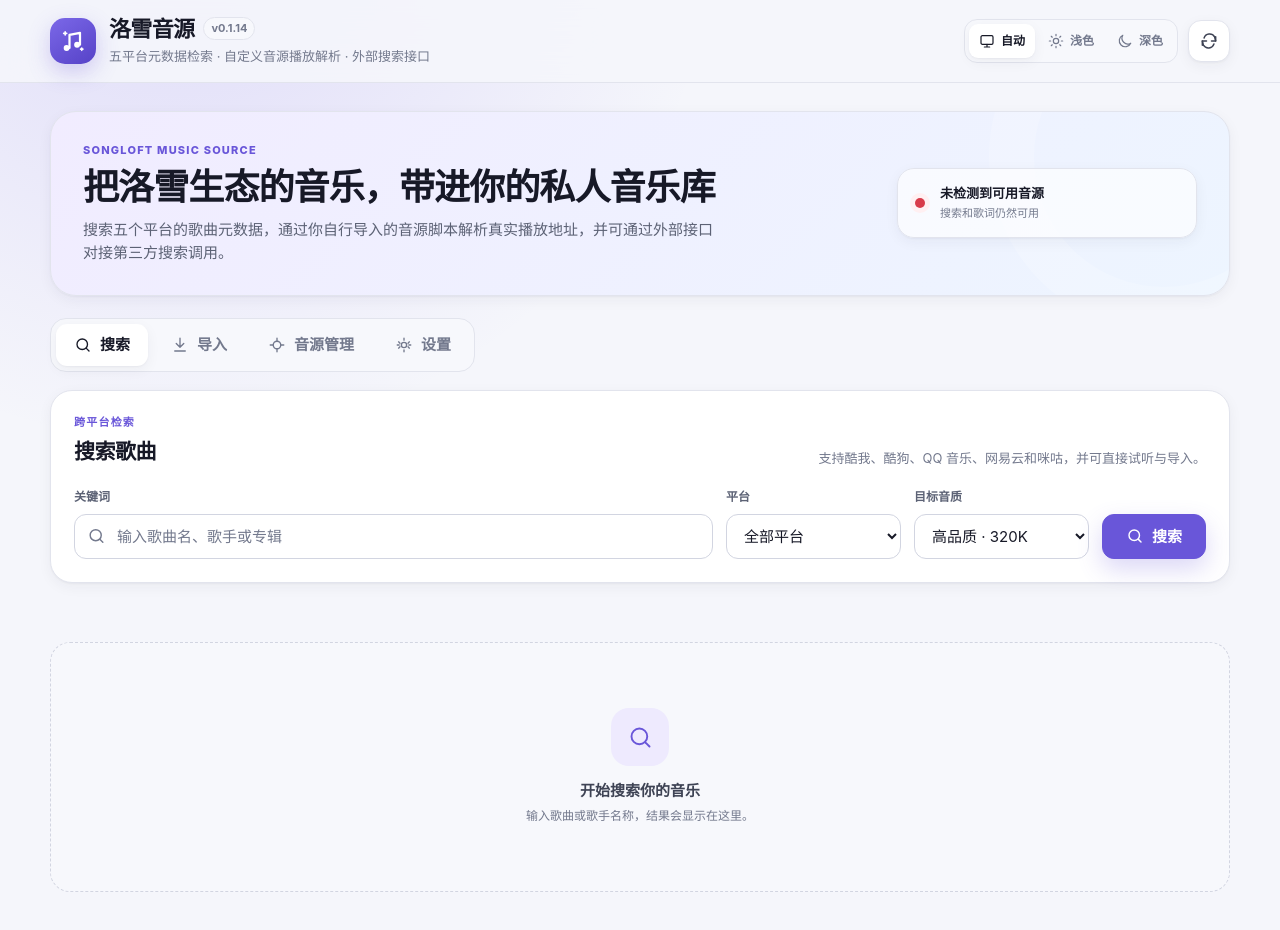
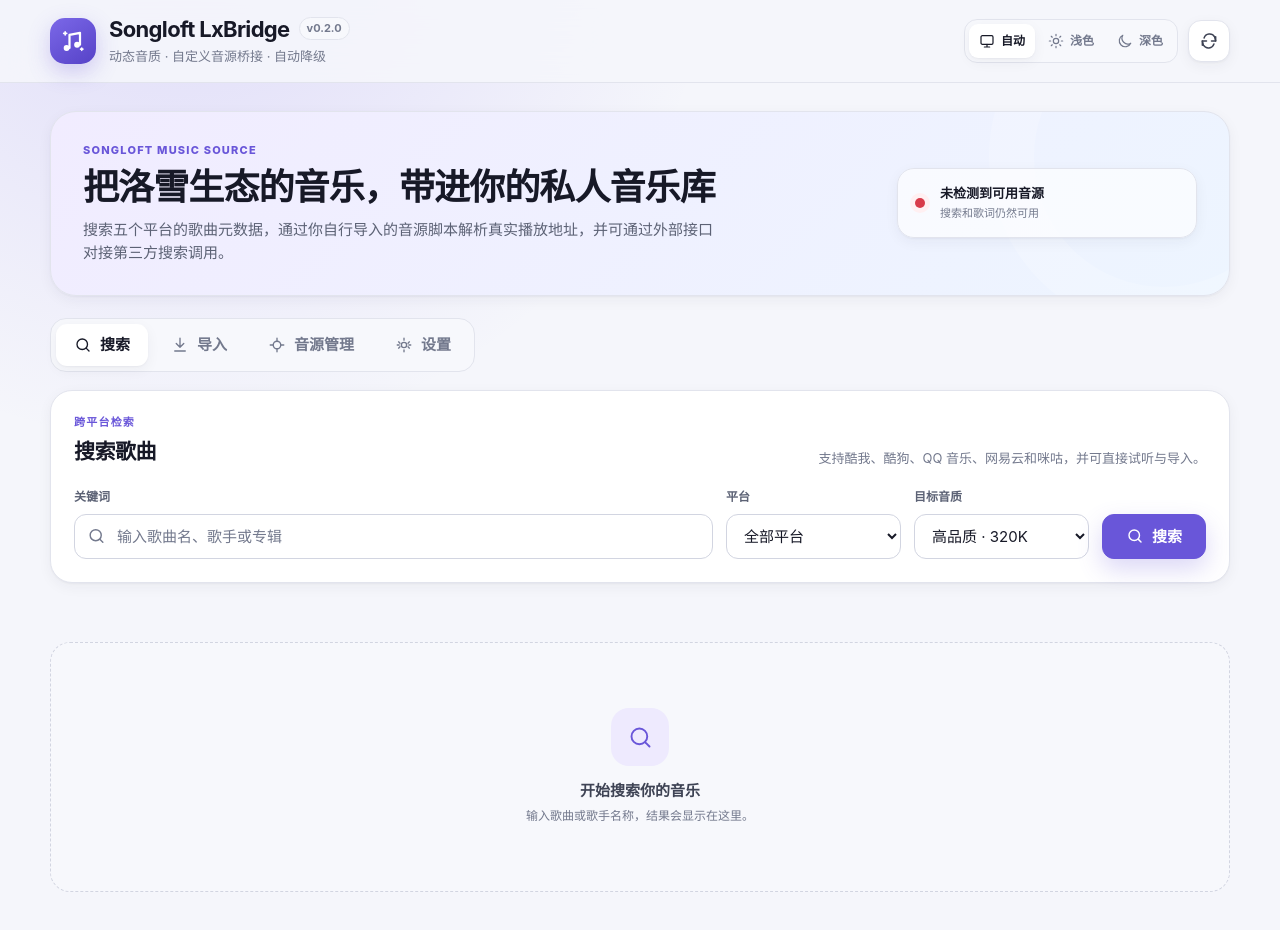
Before and after one commit to NeoHeee/songloft-plugin-lxbridge, a website: page static/index.html in a window 1280 px wide. Drawn offline with Linux system fonts and the light colour scheme; files that its build step writes are made by us from their sources; no server answers.

Commit message:
chore: update LxBridge interface branding

```diff
--- a/static/index.html
+++ b/static/index.html
@@ -5,7 +5,7 @@
   <meta name="viewport" content="width=device-width,initial-scale=1,viewport-fit=cover">
   <meta name="color-scheme" content="light dark">
   <meta name="theme-color" content="#f6f7fb">
-  <title>洛雪音源 · Songloft</title>
+  <title>Songloft LxBridge</title>
   <script>
     (() => {
       const path = location.pathname;
@@ -39,10 +39,10 @@
           </div>
           <div class="brand-copy">
             <div class="brand-row">
-              <h1>洛雪音源</h1>
-              <span class="version-badge">v0.1.14</span>
+              <h1>Songloft LxBridge</h1>
+              <span class="version-badge">v0.2.0</span>
             </div>
-            <p>五平台元数据检索 · 自定义音源播放解析 · 外部搜索接口</p>
+            <p>动态音质 · 自定义音源桥接 · 自动降级</p>
           </div>
         </div>
 
```
